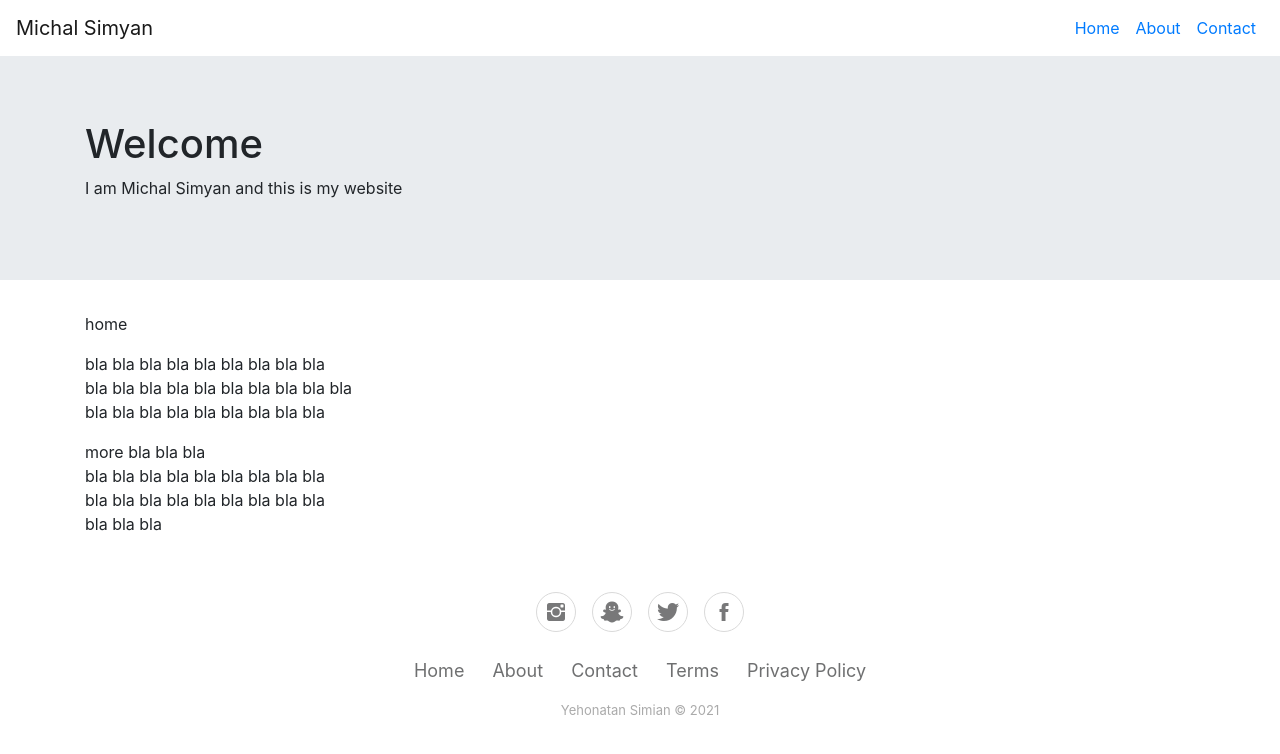
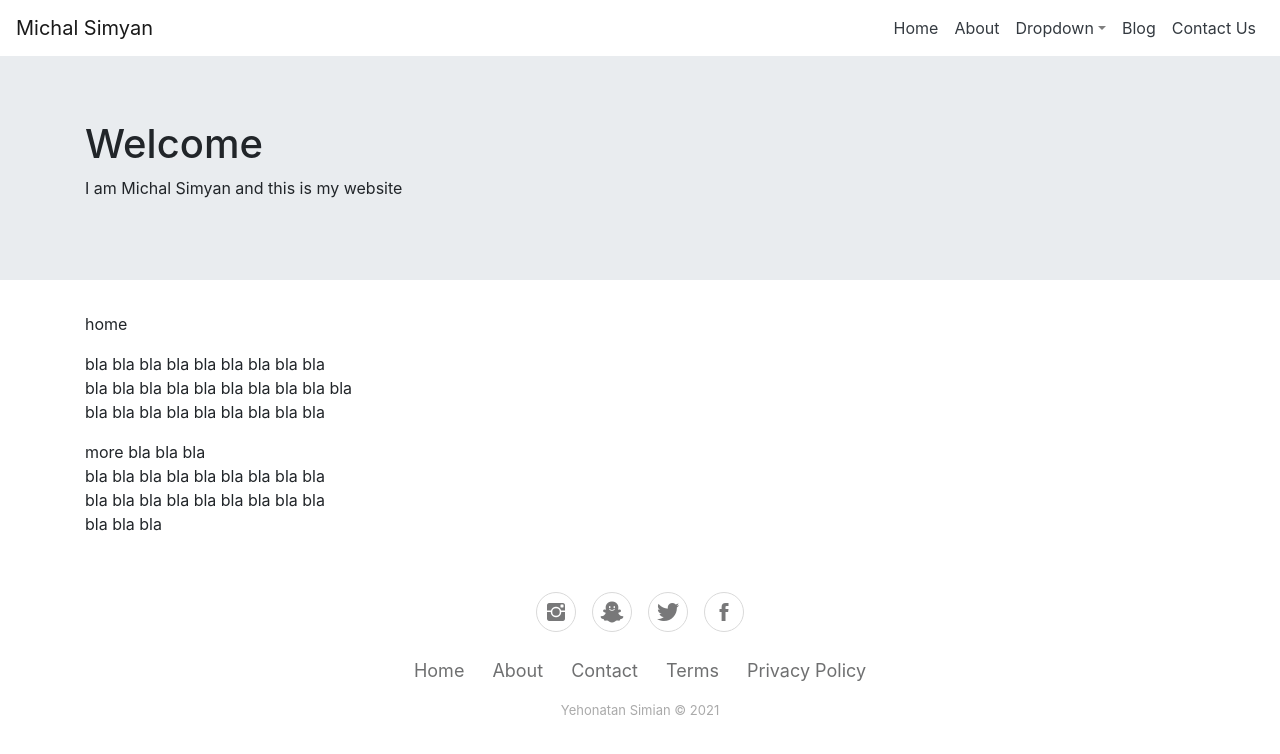
Before and after one commit to yonisimian/michal-website, a React (Create React App) app: page / in a window 1280 px wide. Shown: the top 754 px of the page. Built offline with nearby package versions, Linux system fonts and the light colour scheme.

Commit message:
added NavDropDown

```diff
--- a/public/index.html
+++ b/public/index.html
@@ -31,7 +31,7 @@
       crossorigin="anonymous"
     />
     <link rel="stylesheet" href="https://cdnjs.cloudflare.com/ajax/libs/ionicons/2.0.1/css/ionicons.min.css">
-    <title>React App</title>
+    <title>Michal Simyan</title>
   </head>
   <body>
     <noscript>You need to enable JavaScript to run this app.</noscript>
--- a/src/App.css
+++ b/src/App.css
@@ -13,62 +13,6 @@
   color: white;
 }
 
-footer {
-  padding:40px 0;
-  background-color:#ffffff;
-  color:#4b4c4d;
+a {
+  color: #343a40;
 }
-
-footer ul {
-  padding:0;
-  list-style:none;
-  text-align:center;
-  font-size:18px;
-  line-height:1.6;
-  margin-bottom:0;
-}
-
-footer li {
-  padding:0 10px;
-}
-
-footer ul a {
-  color:inherit;
-  text-decoration:none;
-  opacity:0.8;
-}
-
-footer ul a:hover {
-  opacity:1;
-}
-
-footer .social {
-  text-align:center;
-  padding-bottom:25px;
-}
-
-footer .social > a {
-  font-size:24px;
-  width:40px;
-  height:40px;
-  line-height:40px;
-  display:inline-block;
-  text-align:center;
-  border-radius:50%;
-  border:1px solid #ccc;
-  margin:0 8px;
-  color:inherit;
-  opacity:0.75;
-}
-
-footer .social > a:hover {
-  opacity:0.9;
-}
-
-footer .copyright {
-  margin-top:15px;
-  text-align:center;
-  font-size:13px;
-  color:#aaa;
-  margin-bottom:0;
-}
--- a/src/components/NavBar.js
+++ b/src/components/NavBar.js
@@ -1,28 +1,32 @@
 import React from 'react';
 import { Link } from 'react-router-dom';
-import { Nav, Navbar } from 'react-bootstrap';
+import { Nav, Navbar, NavDropdown } from 'react-bootstrap';
 
 export const NavBar = () => (
-<Navbar expand="lg">
+<Navbar variant="light" expand="lg">
     <Navbar.Brand href="/">Michal Simyan</Navbar.Brand>
     <Navbar.Toggle aria-controls="basic-navbar-nav" />
     <Navbar.Collapse id="basic-navbar-nav">
     <Nav className="ml-auto">
-        <Nav.Item>
         <Nav.Link>
             <Link to="/">Home</Link>
         </Nav.Link>
-        </Nav.Item>
-        <Nav.Item>
         <Nav.Link>
             <Link to="/about">About</Link>
         </Nav.Link>
-        </Nav.Item>
-        <Nav.Item>
+        <NavDropdown title={<span className="text-dark">Dropdown</span>} id="basic-nav-dropdown">
+            <NavDropdown.Item href="#action/3.1">Action</NavDropdown.Item>
+            <NavDropdown.Item href="#action/3.2">Another action</NavDropdown.Item>
+            <NavDropdown.Item href="#action/3.3">Something</NavDropdown.Item>
+            <NavDropdown.Divider />
+            <NavDropdown.Item href="#action/3.4">Separated link</NavDropdown.Item>
+        </NavDropdown>
         <Nav.Link>
-            <Link to="/contact">Contact</Link>
+            <Link to="/">Blog</Link>
         </Nav.Link>
-        </Nav.Item>
+        <Nav.Link>
+            <Link to="/contact">Contact Us</Link>
+        </Nav.Link>
     </Nav>
     </Navbar.Collapse>
 </Navbar>
--- a/src/components/Utils.js
+++ b/src/components/Utils.js
@@ -1,5 +1,6 @@
 import React from 'react';
 import { Jumbotron, Container, Image } from 'react-bootstrap';
+import './footer.css';
 
 export const Header = () => (
     <Jumbotron fluid className="jumbo">
@@ -9,18 +10,6 @@ export const Header = () => (
             <p>I am Michal Simyan and this is my website</p>
         </Container>
     </Jumbotron>
-)
-
-export const Footer2 = () => (
-    <footer>
-        <Jumbotron fluid className="jumbo footer">
-            <div className="overlay"></div>
-            <Container>
-                <h4>copyright and shit</h4>
-                <p>here are some <a href="/">links</a> to places</p>
-            </Container>
-        </Jumbotron>
-    </footer>
 )
 
 export const Footer = () => (
--- /dev/null
+++ b/src/components/footer.css
@@ -0,0 +1,59 @@
+footer {
+    padding:40px 0;
+    background-color:#ffffff;
+    color:#4b4c4d;
+  }
+
+  footer ul {
+    padding:0;
+    list-style:none;
+    text-align:center;
+    font-size:18px;
+    line-height:1.6;
+    margin-bottom:0;
+  }
+
+  footer li {
+    padding:0 10px;
+  }
+
+  footer ul a {
+    color:inherit;
+    text-decoration:none;
+    opacity:0.8;
+  }
+
+  footer ul a:hover {
+    opacity:1;
+  }
+
+  footer .social {
+    text-align:center;
+    padding-bottom:25px;
+  }
+
+  footer .social > a {
+    font-size:24px;
+    width:40px;
+    height:40px;
+    line-height:40px;
+    display:inline-block;
+    text-align:center;
+    border-radius:50%;
+    border:1px solid #ccc;
+    margin:0 8px;
+    color:inherit;
+    opacity:0.75;
+  }
+
+  footer .social > a:hover {
+    opacity:0.9;
+  }
+
+  footer .copyright {
+    margin-top:15px;
+    text-align:center;
+    font-size:13px;
+    color:#aaa;
+    margin-bottom:0;
+  }
```
